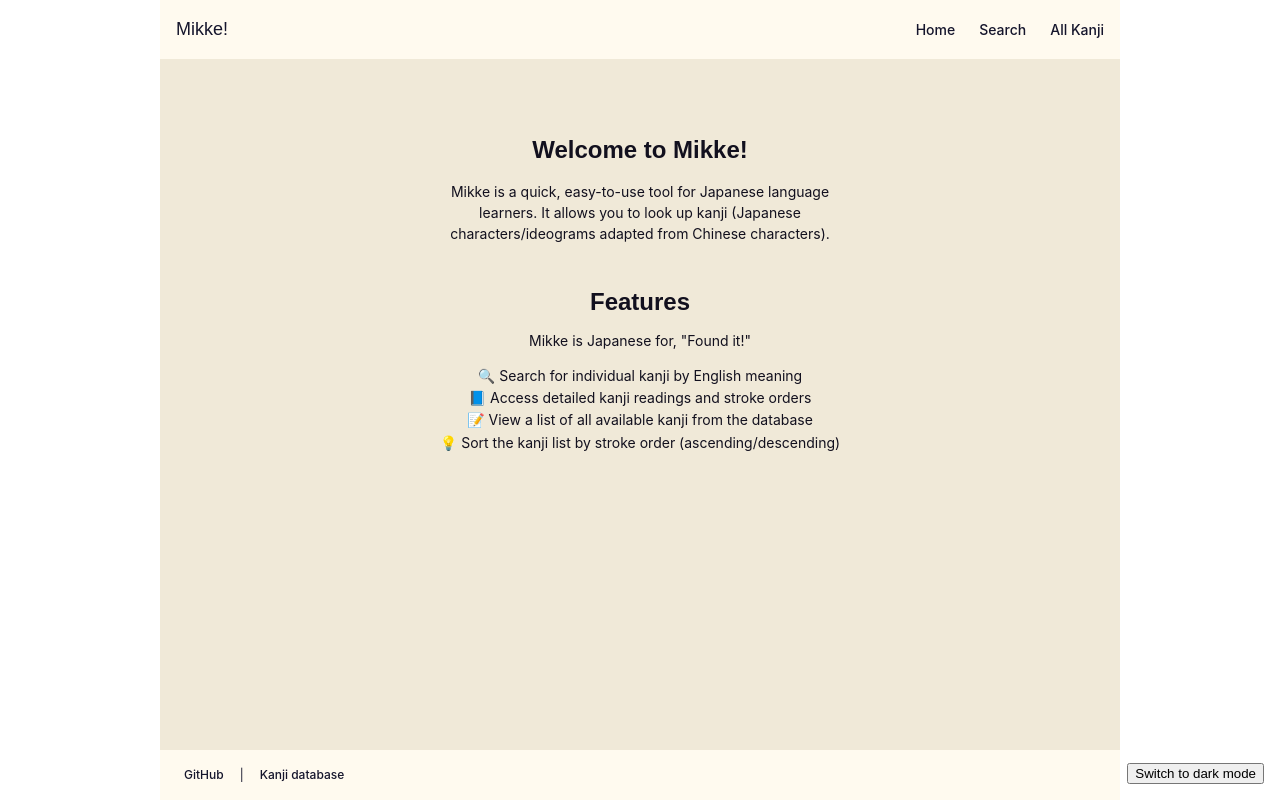
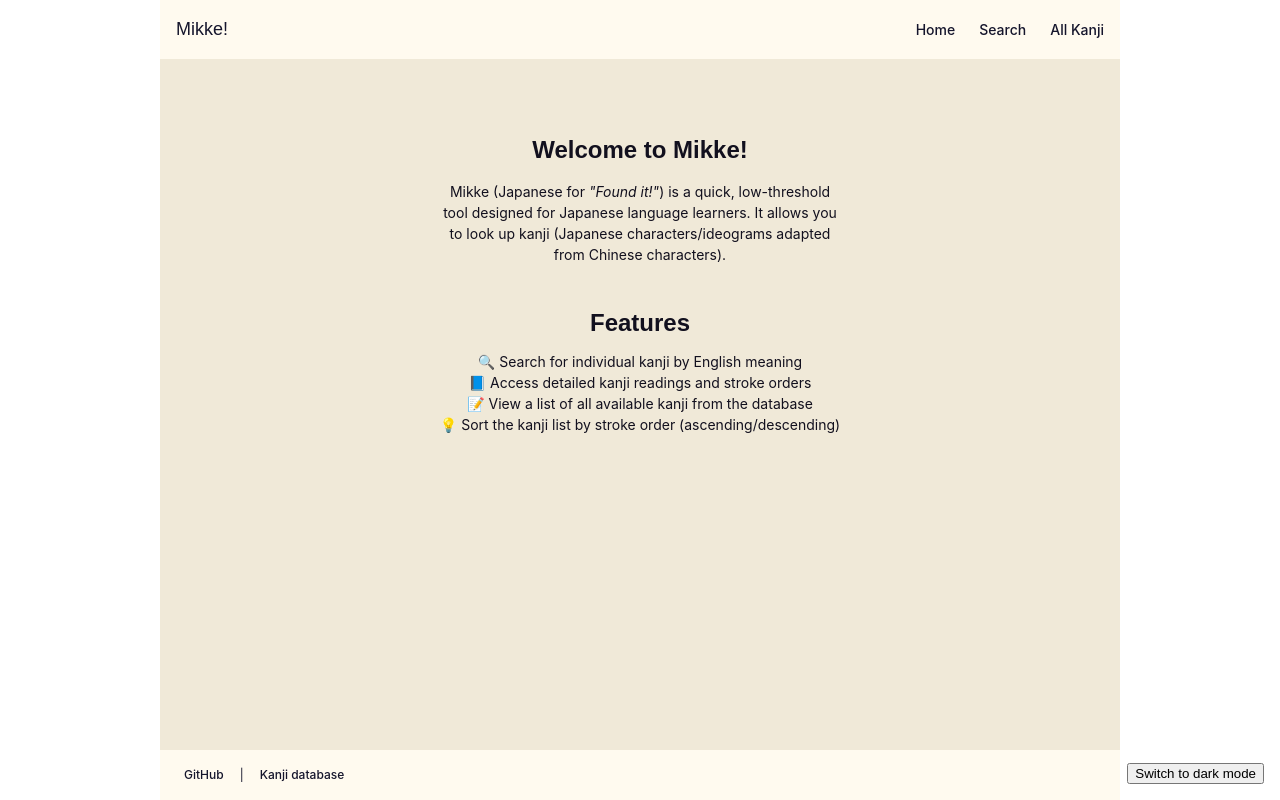
Before and after one commit to paularynty/mikke_kanji, a React (Create React App) app: page / in a window 1280 px wide. Built offline with nearby package versions, Linux system fonts and the light colour scheme; a web font is replaced by a local one.

Commit message:
updated Home.js

```diff
--- a/src/pages/Home.js
+++ b/src/pages/Home.js
@@ -5,28 +5,24 @@ function Home() {
     <div style={{ padding: "20px", textAlign: "center" }}>
       <h2 style={{ textAlign: "center", marginTop: "40px" }}>Welcome to Mikke!</h2>
       <p style={{ fontSize: "14px", maxWidth: "400px", margin: "0 auto" }}>
-        Mikke is a quick, easy-to-use tool for Japanese language learners. It
+        Mikke (Japanese for <i>"Found it!"</i>) is a quick, low-threshold tool designed for Japanese language learners. It
         allows you to look up kanji (Japanese characters/ideograms adapted from
         Chinese characters).
       </p>
 
       <h2 style={{ textAlign: "center", marginTop: "30px", padding: "10px" }}>Features</h2>
-      <p style={{ fontSize: "14px", maxWidth: "400px", margin: "0 auto" }}>
-        Mikke is Japanese for, "Found it!"
-      </p>
-      <ul
+      <div
         style={{
           listStyle: "none",
           padding: 0,
           fontSize: "14px",
-          lineHeight: "1.6",
         }}
       >
         <li>🔍 Search for individual kanji by English meaning</li>
         <li>📘 Access detailed kanji readings and stroke orders</li>
         <li>📝 View a list of all available kanji from the database</li>
         <li>💡 Sort the kanji list by stroke order (ascending/descending)</li>
-      </ul>
+      </div>
     </div>
   );
 }
```
